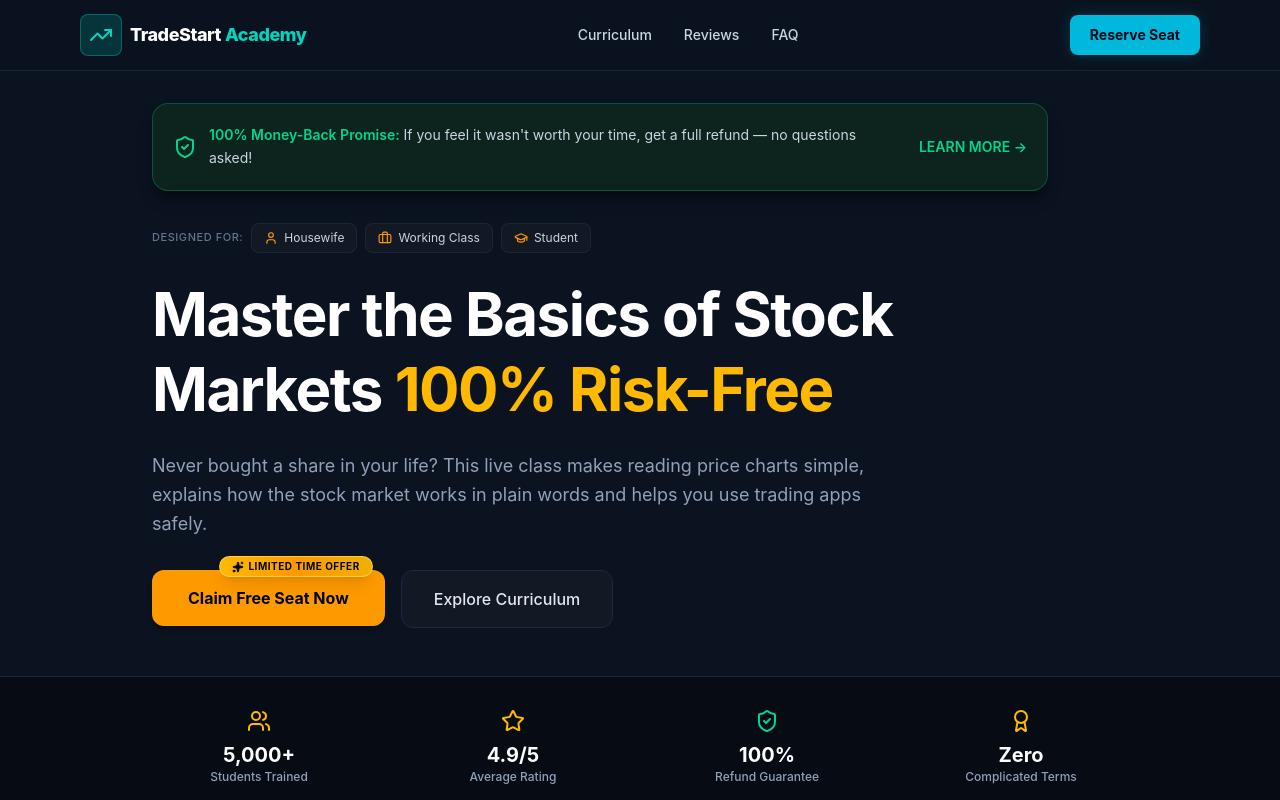
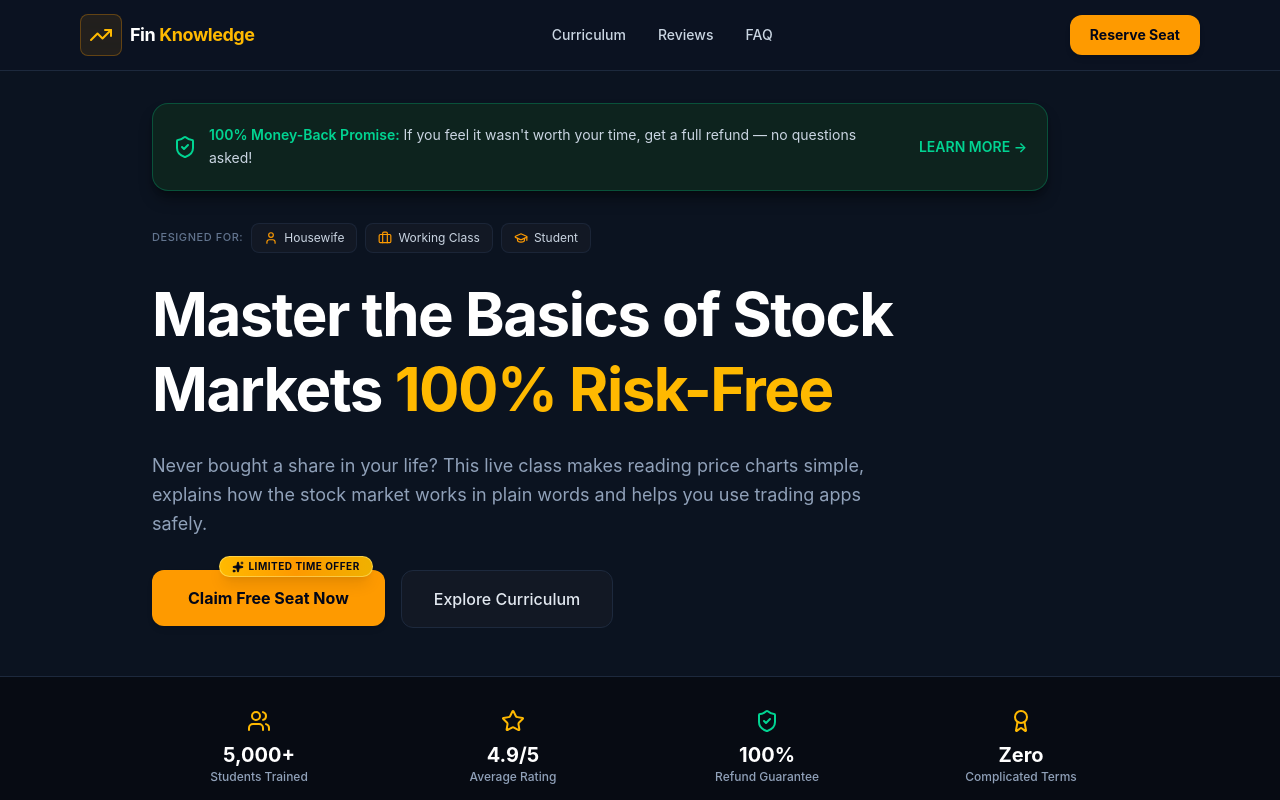
Before and after one commit to Kashifak47/finknowledge, a React (Vite) app: page / in a window 1280 px wide. Shown: the top 800 px of the page. Built offline with nearby package versions, Linux system fonts and the light colour scheme.

Commit message:
feat: update Navbar component styling for improved visual consistency and branding

```diff
--- a/src/components/Navbar.jsx
+++ b/src/components/Navbar.jsx
@@ -3,16 +3,16 @@
 
 export default function Navbar({ onOpenModal }) {
   return (
-    <nav className="sticky top-0 z-40 bg-[#0b1320]/80 backdrop-blur-xl border-b border-slate-800/80">
+    <nav className="sticky top-0 z-40 bg-[#0c1322]/90 backdrop-blur-xl border-b border-slate-800">
       <div className="max-w-6xl mx-auto px-4 py-3.5 flex items-center justify-between">
         {/* Logo */}
         <a href="#" className="flex items-center gap-2 group">
-          <div className="bg-teal-500/20 p-2 rounded-lg border border-teal-500/40 text-teal-400 group-hover:bg-teal-500/30 transition">
+          <div className="bg-amber-500/10 p-2 rounded-lg border border-amber-500/30 text-amber-400 group-hover:bg-amber-500/20 transition">
             <TrendingUp className="w-5 h-5 sm:w-6 sm:h-6" />
           </div>
           <div>
-            <div className="text-base sm:text-lg font-extrabold tracking-tight text-white flex items-center gap-1">
-              TradeStart<span className="text-teal-400">Academy</span>
+            <div className="text-base sm:text-lg font-bold tracking-tight text-white flex items-center gap-1">
+              Fin<span className="text-amber-400">Knowledge</span>
             </div>
           </div>
         </a>
@@ -27,7 +27,7 @@
         {/* CTA Button */}
         <button
           onClick={onOpenModal}
-          className="bg-cyan-500 hover:bg-cyan-400 text-slate-950 font-bold px-4 py-2 sm:px-5 sm:py-2.5 rounded-lg text-xs sm:text-sm shadow-[0_0_15px_rgba(6,182,212,0.2)] hover:shadow-[0_0_25px_rgba(6,182,212,0.4)] transition-all transform hover:-translate-y-0.5"
+          className="bg-amber-500 hover:bg-amber-400 text-slate-950 font-bold px-4 py-2 sm:px-5 sm:py-2.5 rounded-xl text-xs sm:text-sm shadow-md transition-all transform hover:-translate-y-0.5 cursor-pointer"
         >
           Reserve Seat
         </button>
```
